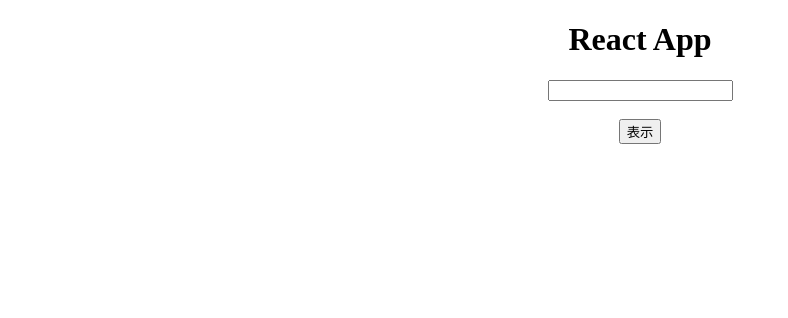
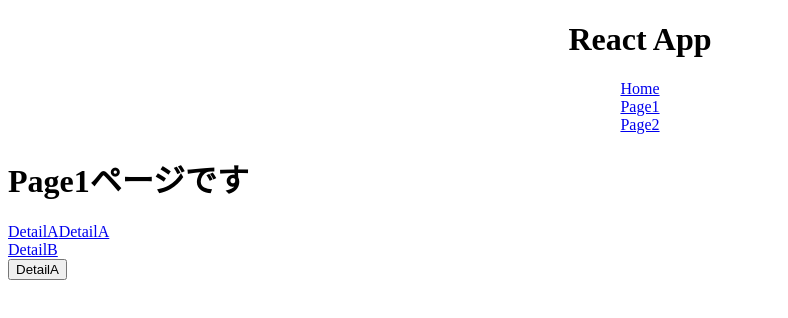
Before and after one commit to tsukamoto1783/react_udemy_2, a React (Create React App) app: page /page1 in a window 1280 px wide. Shown: the top 318 px of the page, without its empty margins (0-788 px from the left). Built offline with nearby package versions, Linux system fonts and the light colour scheme.

Commit message:
ルーティングの基礎

```diff
--- a/package.json
+++ b/package.json
@@ -4,10 +4,11 @@
   "private": true,
   "dependencies": {
     "@testing-library/jest-dom": "^5.17.0",
-    "@testing-library/react": "^13.4.0",
+    "@testing-library/react": "^12.1.3",
     "@testing-library/user-event": "^13.5.0",
     "react": "^17.0.2",
     "react-dom": "^17.0.2",
+    "react-router-dom": "^5.3.0",
     "react-scripts": "5.0.1",
     "web-vitals": "^2.1.4"
   },
--- a/src/App.js
+++ b/src/App.js
@@ -1,42 +1,65 @@
-import { useState, useCallback } from 'react';
-import './App.css';
-import { ChildArea } from './components/ChildArea';
+// import { useState, useCallback } from 'react';
+// import './App.css';
+// import { ChildArea } from './components/ChildArea';
 
-function App() {
-  console.log("App");
-  const [text, setText] = useState("");
-  const [isOpen, setIsOpen] = useState(false);
+// function App() {
+//   console.log("App");
+//   const [text, setText] = useState("");
+//   const [isOpen, setIsOpen] = useState(false);
 
-  const onChangeText = (e) => {
-    setText(e.target.value);
-  };
+//   const onChangeText = (e) => {
+//     setText(e.target.value);
+//   };
 
-  const onClickOpen = () => {
-    setIsOpen(!isOpen);
-  };
+//   const onClickOpen = () => {
+//     setIsOpen(!isOpen);
+//   };
 
-  // 通常の関数定義
-  // const onClickClose = () =>
-  //   setIsOpen(false);
+//   // 通常の関数定義
+//   // const onClickClose = () =>
+//   //   setIsOpen(false);
 
-  // useCallbackを使った関数定義
-  const onClickClose = useCallback(() =>
-    setIsOpen(false), [setIsOpen]);
+//   // useCallbackを使った関数定義
+//   const onClickClose = useCallback(() =>
+//     setIsOpen(false), [setIsOpen]);
 
 
+//   return (
+//     <div className="App">
+//       <h1>React App</h1>
+//       <input type="text" onChange={onChangeText} />
+//       <br />
+//       <br />
+//       <button onClick={onClickOpen}>表示</button>
+//       <ChildArea
+//         isOpen={isOpen}
+//         onClickClose={onClickClose}
+//       />
+//     </div>
+//   );
+// }
+
+// export default App;
+
+import { BrowserRouter, Link } from "react-router-dom";
+import "./App.css";
+import { Router } from "./router/Router";
+
+
+export default function App() {
   return (
-    <div className="App">
-      <h1>React App</h1>
-      <input type="text" onChange={onChangeText} />
-      <br />
-      <br />
-      <button onClick={onClickOpen}>表示</button>
-      <ChildArea
-        isOpen={isOpen}
-        onClickClose={onClickClose}
-      />
-    </div>
+    <BrowserRouter>
+
+      <div className="App">
+        <h1>React App</h1>
+        <Link to="/">Home</Link>
+        <br />
+        <Link to="/page1">Page1</Link>
+        <br />
+        <Link to="/page2">Page2</Link>
+      </div>
+      <Router />
+    </BrowserRouter>
+
   );
 }
-
-export default App;
--- /dev/null
+++ b/src/components/Home.jsx
@@ -0,0 +1,7 @@
+export const Home = () => {
+    return (
+        <div>
+            <h1>Homeページです</h1>
+        </div>
+    )
+};
--- /dev/null
+++ b/src/components/Page1.jsx
@@ -0,0 +1,18 @@
+import { Link, useHistory } from "react-router-dom";
+
+export const Page1 = () => {
+    const history = useHistory();
+    const onClickDetailA = () => history.push("/page1/detailA");
+    return (
+        <div>
+            <h1>Page1ページです</h1>
+            <Link to="/page1/detailA">DetailA</Link>
+
+            <Link to={{ pathname: "/page1/detailA", state: "hogehoge" }}>DetailA</Link>
+            <br />
+            <Link to="/page1/detailB">DetailB</Link>
+            <br />
+            <button onClick={onClickDetailA}>DetailA</button>
+        </div >
+    )
+};
--- /dev/null
+++ b/src/components/Page1DetailA.jsx
@@ -0,0 +1,17 @@
+import { useHistory, useLocation } from "react-router-dom/cjs/react-router-dom.min";
+
+export const Page1DetailA = () => {
+    const history = useHistory();
+    const onClickBack = () => history.goBack();
+    console.log(history);
+
+    const { state } = useLocation();
+    // console.log(state);
+    return (
+        <div>
+            <h1>Page1DetailAページです</h1>
+            <p>stateは{state}です</p>
+            <button onClick={onClickBack}>戻る</button>
+        </div>
+    )
+};
--- /dev/null
+++ b/src/components/Page1DetailB.jsx
@@ -0,0 +1,7 @@
+export const Page1DetailB = () => {
+    return (
+        <div>
+            <h1>Page1DetailBページです</h1>
+        </div>
+    )
+};
--- /dev/null
+++ b/src/components/Page2.jsx
@@ -0,0 +1,16 @@
+import { Link } from "react-router-dom";
+
+export const Page2 = () => {
+    return (
+        <div>
+            <h1>Page2ページです</h1>
+            <Link to="/page2/100">
+                URL Parameter
+            </Link>
+            <br />
+            <Link to="/page2/100?name=hogehoge">
+                Query Parameter
+            </Link>
+        </div>
+    )
+};
--- /dev/null
+++ b/src/components/Page404.jsx
@@ -0,0 +1,10 @@
+import { Link } from "react-router-dom";
+
+export const Page404 = () => {
+    return (
+        <div>
+            <h1>ページが見つかりませんでした</h1>
+            <Link to="/">Top</Link>
+        </div >
+    )
+};
--- /dev/null
+++ b/src/components/UrlParameter.jsx
@@ -0,0 +1,18 @@
+import { useParams, useLocation } from "react-router-dom/cjs/react-router-dom";
+
+export const UrlParameter = () => {
+    const { id } = useParams();
+    // 分割代入でserchを取得
+    const { search } = useLocation();
+
+    const query = new URLSearchParams(search);
+    console.log(query);
+
+    return (
+        <div>
+            <h1>UrlParameterページです</h1>
+            <p>パラメータは{id}です</p>
+            <p>クエリパラメータは{query.get("name")}です</p>
+        </div>
+    )
+};
--- /dev/null
+++ b/src/router/Page1Routes.jsx
@@ -0,0 +1,22 @@
+import { Page1 } from "../components/Page1";
+import { Page1DetailA } from "../components/Page1DetailA";
+import { Page1DetailB } from "../components/Page1DetailB";
+
+export const page1Routes = [
+    {
+        path: "/",
+        exact: true,
+        children: <Page1 />
+    },
+    {
+        path: "/detailA",
+        exact: false,
+        children: <Page1DetailA />
+    },
+    {
+        path: "/detailB",
+        exact: false,
+        children: <Page1DetailB />
+    }
+
+];
--- /dev/null
+++ b/src/router/Page2Routes.jsx
@@ -0,0 +1,15 @@
+import { Page2 } from "../components/Page2";
+import { UrlParameter } from "../components/UrlParameter";
+
+export const page2Routes = [
+    {
+        path: "/",
+        exact: true,
+        children: <Page2 />
+    },
+    {
+        path: "/:id",
+        exact: false,
+        children: <UrlParameter />
+    },
+];
--- /dev/null
+++ b/src/router/Router.jsx
@@ -0,0 +1,59 @@
+import { Switch, Route } from "react-router-dom";
+
+
+import { Home } from "../components/Home";
+
+import { page1Routes } from "./Page1Routes";
+import { page2Routes } from "./Page2Routes";
+import { Page404 } from "../components/Page404";
+
+
+
+
+export const Router = () => {
+    return (
+        <Switch>
+            {/* exact: pathの完全一致かどうかを判定 */}
+            <Route Route exact path="/" >
+                <Home />
+            </Route >
+
+            <Route
+                path="/page1"
+                render={({ match: { url } }) => (
+                    <Switch>
+                        {page1Routes.map((route) => (
+                            console.log(route),
+                            <Route
+                                key={route.path}
+                                exact={route.exact}
+                                path={`${url}${route.path}`}
+                                render={() => route.children}
+                            />
+                        ))}
+                    </Switch>
+                )}
+            />
+            <Route
+                path="/page2"
+                render={({ match: { url } }) => (
+                    <Switch>
+                        {page2Routes.map((route) => (
+                            <Route
+                                key={route.path}
+                                exact={route.exact}
+                                path={`${url}${route.path}`}
+                                render={() => route.children}
+                            />
+                        ))}
+                    </Switch>
+                )}
+            />
+            <Route path="*">
+                <Page404 />
+            </Route>
+
+        </Switch >
+
+    )
+};
```
Also changed, not shown: 2 other files (tests, documents, lock files or other folders).
